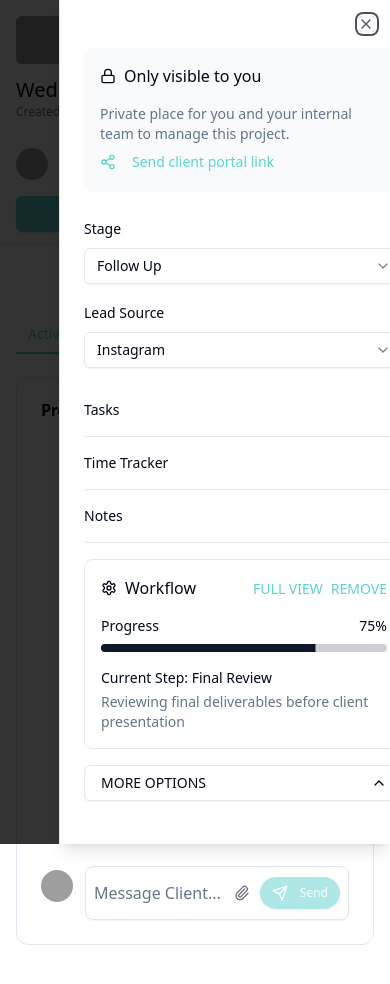
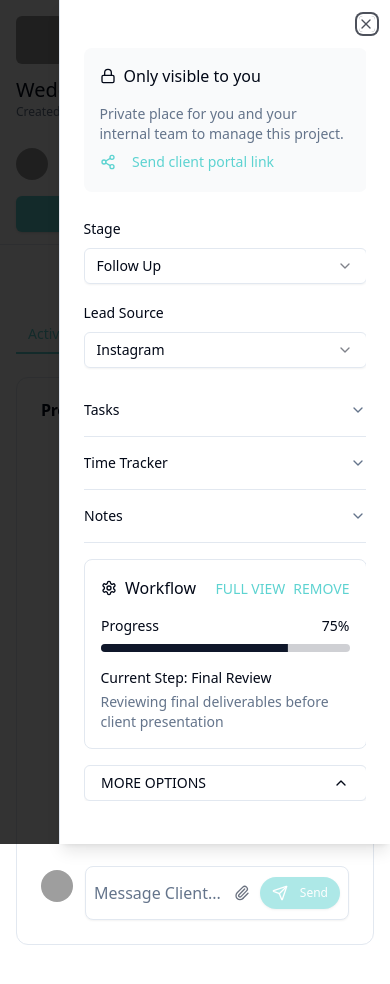
Before and after one commit to Niravpatel129/Project-Pulse, a Next.js app: page /projects/123 in a window 390 px wide. Both pictures are taken after a click on the button 354 px from the left and 285 px from the top of the page. Shown: the top 984 px of the page. Built offline with nearby package versions, Linux system fonts and the light colour scheme; grey boxes are pictures that could not be loaded.

Commit message:
fix(ProjectSidebar): Improve mobile responsiveness with full-width and overflow handling

```diff
--- a/src/components/ProjectPage/ProjectSidebar.tsx
+++ b/src/components/ProjectPage/ProjectSidebar.tsx
@@ -52,7 +52,7 @@ export function ProjectSidebar({ project, onUpdateProject }) {
   };
 
   return (
-    <div className='w-80 space-y-6'>
+    <div className='w-full max-w-full md:w-80 space-y-6 overflow-hidden'>
       <div className='rounded-lg bg-gray-50 p-4'>
         <div className='mb-4 flex items-center gap-2'>
           <Lock className='h-4 w-4' />
```
